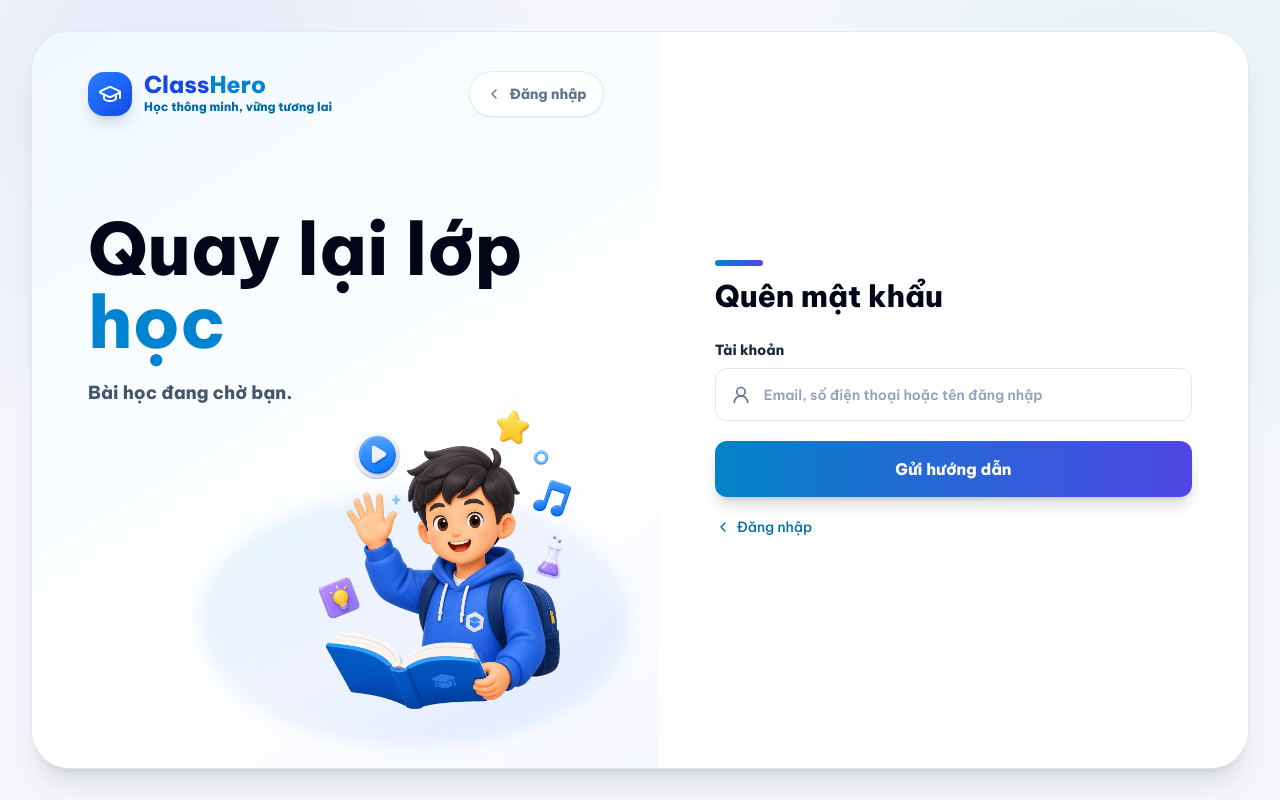
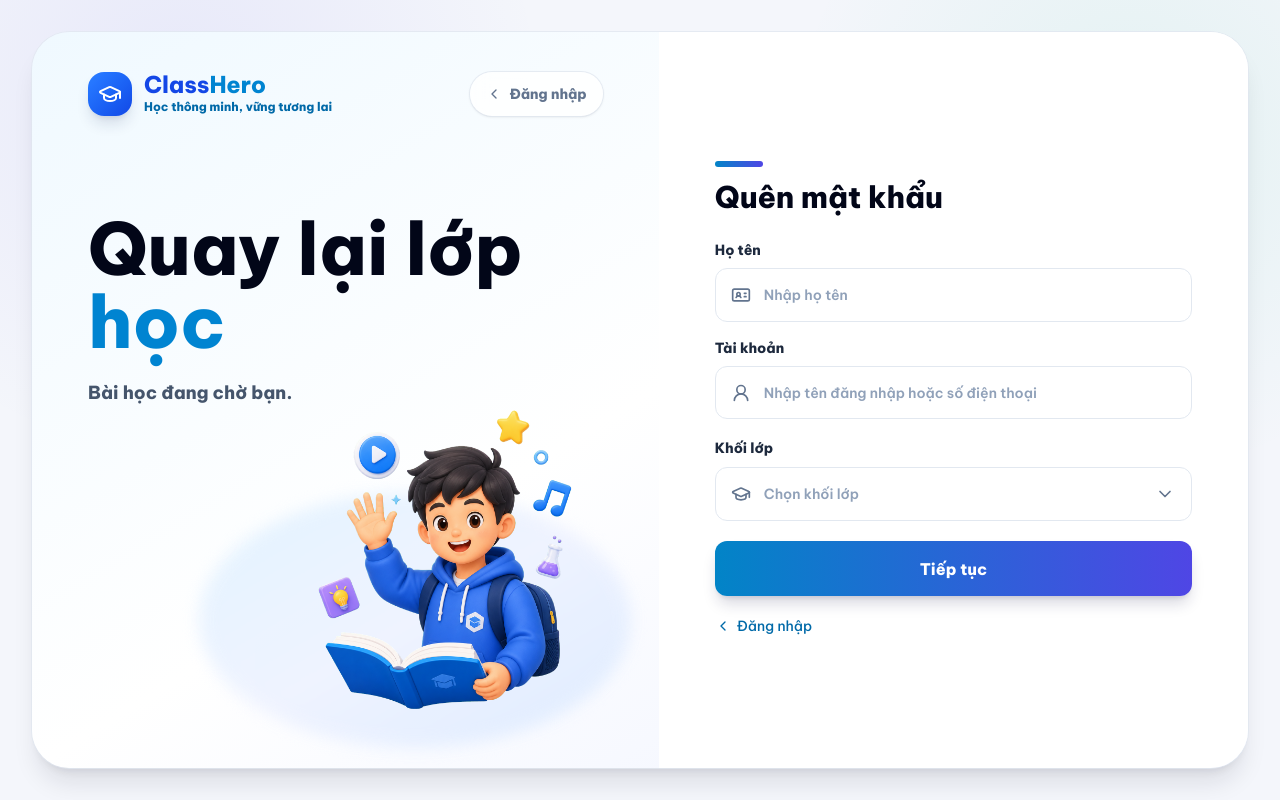
Before and after one commit to DamAnhTuanTB/ClassHero, a Next.js app in the folder apps/web/: page /forgot-password in a window 1280 px wide. Built offline with nearby package versions, Linux system fonts and the light colour scheme.

Commit message:
feat(auth): refine auth forms and feedback

```diff
--- a/apps/web/app/layout.tsx
+++ b/apps/web/app/layout.tsx
@@ -1,5 +1,6 @@
 import type { Metadata } from "next";
 import { Baloo_2, Be_Vietnam_Pro } from "next/font/google";
+import { Toaster } from "sonner";
 import "./globals.css";
 
 const beVietnamPro = Be_Vietnam_Pro({
@@ -26,7 +27,10 @@ export default function RootLayout({
 }>) {
   return (
     <html lang="vi">
-      <body className={`${beVietnamPro.variable} ${baloo2.variable}`}>{children}</body>
+      <body className={`${beVietnamPro.variable} ${baloo2.variable}`}>
+        {children}
+        <Toaster position="top-right" richColors closeButton />
+      </body>
     </html>
   );
 }
--- a/apps/web/features/auth/auth-form-primitives.tsx
+++ b/apps/web/features/auth/auth-form-primitives.tsx
@@ -115,7 +115,7 @@ export function TextField({
   helperText,
   wrapperClassName,
   labelAction,
-  suppressBrowserSuggestions = false,
+  suppressBrowserSuggestions = true,
   onBlur,
   onFocus,
   readOnly,
@@ -127,7 +127,7 @@ export function TextField({
   );
   const isPasswordField = type === "password";
   const inputType = isPasswordField && isPasswordVisible ? "text" : type;
-  const inputAutoComplete = suppressBrowserSuggestions ? "new-password" : autoComplete;
+  const inputAutoComplete = suppressBrowserSuggestions ? "off" : (autoComplete ?? "off");
 
   return (
     <div className={wrapperClassName}>
@@ -153,6 +153,7 @@ export function TextField({
           data-bwignore={suppressBrowserSuggestions ? "true" : undefined}
           data-form-type={suppressBrowserSuggestions ? "other" : undefined}
           data-lpignore={suppressBrowserSuggestions ? "true" : undefined}
+          aria-autocomplete={suppressBrowserSuggestions ? "none" : undefined}
           readOnly={suppressBrowserSuggestions ? isSuggestionLocked : readOnly}
           onBlur={(event) => {
             if (suppressBrowserSuggestions) {
--- a/apps/web/features/auth/auth-forms.tsx
+++ b/apps/web/features/auth/auth-forms.tsx
@@ -9,19 +9,23 @@ import {
   VenusAndMars,
 } from "lucide-react";
 import Link from "next/link";
-import { useState } from "react";
+import { useRouter } from "next/navigation";
+import { useEffect, useState } from "react";
 import { useForm } from "react-hook-form";
+import { toast } from "sonner";
 import {
   forgotPasswordSchema,
   loginSchema,
   parentRegisterSchema,
   resetPasswordSchema,
   studentRegisterSchema,
+  verifiedResetPasswordSchema,
   type ForgotPasswordFormValues,
   type LoginFormValues,
   type ParentRegisterFormValues,
   type ResetPasswordFormValues,
   type StudentRegisterFormValues,
+  type VerifiedResetPasswordFormValues,
 } from "./auth-schemas";
 import {
   FormHeader,
@@ -72,9 +76,12 @@ async function submitMock(
 }
 
 export function LoginForm() {
+  const router = useRouter();
   const [submitState, setSubmitState] = useState<SubmitState>({ status: "idle" });
   const [rememberLogin, setRememberLogin] = useState(true);
   const form = useForm<LoginFormValues>({
+    mode: "onChange",
+    reValidateMode: "onChange",
     resolver: zodResolver(loginSchema),
     defaultValues: {
       identifier: "",
@@ -83,9 +90,24 @@ export function LoginForm() {
   });
   const isPending = form.formState.isSubmitting;
 
+  useEffect(() => {
+    const searchParams = new URLSearchParams(window.location.search);
+
+    if (searchParams.get("passwordChanged") !== "1") {
+      return;
+    }
+
+    toast.success("Đã đổi mật khẩu thành công", {
+      description: "Vui lòng đăng nhập lại.",
+      duration: 4200,
+    });
+    router.replace("/login", { scroll: false });
+  }, [router]);
+
   return (
     <form
       className="grid gap-5"
+      autoComplete="off"
       onSubmit={form.handleSubmit(() => submitMock("login", setSubmitState))}
     >
         <FormHeader title="Đăng nhập" />
@@ -93,9 +115,9 @@ export function LoginForm() {
         <div className="grid gap-4">
           <TextField
             id="identifier"
-          label="Tài khoản"
-          placeholder="Email, số điện thoại hoặc tên đăng nhập"
-          autoComplete="username"
+            label="Tên đăng nhập"
+            placeholder="Nhập tên đăng nhập hoặc số điện thoại"
+            autoComplete="off"
             error={form.formState.errors.identifier}
             disabled={isPending}
             {...form.register("identifier")}
@@ -105,7 +127,7 @@ export function LoginForm() {
             label="Mật khẩu"
             type="password"
             placeholder="Nhập mật khẩu"
-          autoComplete="current-password"
+            autoComplete="off"
             error={form.formState.errors.password}
             disabled={isPending}
             {...form.register("password")}
@@ -134,6 +156,7 @@ export function LoginForm() {
           <label className="inline-flex min-h-10 shrink-0 cursor-pointer items-center gap-2 font-semibold text-slate-700 transition hover:text-slate-950">
             <input
               type="checkbox"
+              autoComplete="off"
               checked={rememberLogin}
               disabled={isPending}
               onChange={(event) => setRememberLogin(event.target.checked)}
@@ -191,10 +214,12 @@ export function StudentRegisterForm() {
       username: "",
       password: "",
       confirmPassword: "",
+      acceptedTerms: false,
     },
   });
   const isPending = form.formState.isSubmitting;
   const hasNoPhone = form.watch("hasNoPhone");
+  const acceptedTerms = form.watch("acceptedTerms");
 
   return (
     <form
@@ -291,6 +316,7 @@ export function StudentRegisterForm() {
             <label className="inline-flex min-h-8 cursor-pointer items-center gap-2 text-xs font-bold text-slate-600 transition hover:text-slate-950">
               <input
                 type="checkbox"
+                autoComplete="off"
                 checked={hasNoPhone}
                 disabled={isPending}
                 onChange={(event) => {
@@ -372,6 +398,41 @@ export function StudentRegisterForm() {
         />
       ) : null}
 
+      <div className="text-sm font-semibold leading-6 text-slate-700">
+        <div className="flex flex-wrap items-start gap-x-1.5 gap-y-1">
+          <label className="inline-flex cursor-pointer items-start gap-3 transition hover:text-slate-950">
+            <input
+              type="checkbox"
+              autoComplete="off"
+              disabled={isPending}
+              className="peer sr-only"
+              {...form.register("acceptedTerms")}
+            />
+            <span
+              className={`mt-0.5 flex h-5 w-5 shrink-0 items-center justify-center rounded-md border transition peer-focus-visible:ring-4 peer-focus-visible:ring-indigo-100 peer-disabled:cursor-not-allowed peer-disabled:opacity-60 ${
+                acceptedTerms
+                  ? "border-[var(--auth-primary)] bg-[var(--auth-primary)] text-white shadow-sm shadow-indigo-950/10"
+                  : "border-slate-300 bg-white text-transparent"
+              }`}
+            >
+              <Check className="h-3.5 w-3.5" aria-hidden="true" />
+            </span>
+            <span>Tôi đã đọc và đồng ý với</span>
+          </label>
+          <Link
+            className="font-extrabold text-blue-600 underline-offset-4 hover:text-blue-700 hover:underline"
+            href="/terms"
+          >
+            Điều khoản sử dụng
+          </Link>
+        </div>
+        {form.formState.errors.acceptedTerms ? (
+          <span className="mt-1 block text-sm font-semibold leading-5 text-red-600">
+            {form.formState.errors.acceptedTerms.message}
+          </span>
+        ) : null}
+      </div>
+
       <SubmitButton isPending={isPending}>Tạo tài khoản học sinh</SubmitButton>
       <p className="text-center text-sm text-slate-600">
         Đã có tài khoản?{" "}
@@ -389,61 +450,65 @@ export function StudentRegisterForm() {
 export function ParentRegisterForm() {
   const [submitState, setSubmitState] = useState<SubmitState>({ status: "idle" });
   const form = useForm<ParentRegisterFormValues>({
+    mode: "onChange",
+    reValidateMode: "onChange",
     resolver: zodResolver(parentRegisterSchema),
     defaultValues: {
-      email: "",
+      fullName: "",
       phone: "",
+      address: "",
       password: "",
       confirmPassword: "",
-      fullName: "",
+      acceptedTerms: false,
     },
   });
   const isPending = form.formState.isSubmitting;
+  const acceptedTerms = form.watch("acceptedTerms");
 
   return (
     <form
       className="grid gap-5"
+      autoComplete="off"
       onSubmit={form.handleSubmit(() => submitMock("register-parent", setSubmitState))}
     >
       <FormHeader title="Đăng ký" />
 
       <div className="grid gap-4 sm:grid-cols-2">
         <TextField
-          id="parent-email"
-          label="Email"
-          type="email"
-          placeholder="name@example.com"
-          autoComplete="email"
-          error={form.formState.errors.email}
+          id="parent-full-name"
+          label="Họ tên phụ huynh"
+          placeholder="Nhập họ tên"
+          autoComplete="off"
+          error={form.formState.errors.fullName}
           disabled={isPending}
-          {...form.register("email")}
+          {...form.register("fullName")}
         />
         <TextField
           id="parent-phone"
           label="Số điện thoại"
           type="tel"
-          placeholder="0900000000"
-          autoComplete="tel"
+          placeholder="Nhập số điện thoại"
+          autoComplete="off"
           error={form.formState.errors.phone}
           disabled={isPending}
           {...form.register("phone")}
         />
         <TextField
-          id="parent-full-name"
-          label="Họ tên phụ huynh"
-          placeholder="Nhập họ tên"
-          autoComplete="name"
-          error={form.formState.errors.fullName}
+          id="parent-address"
+          label="Địa chỉ"
+          placeholder="Nhập địa chỉ"
+          autoComplete="off"
+          error={form.formState.errors.address}
           disabled={isPending}
           wrapperClassName="sm:col-span-2"
-          {...form.register("fullName")}
+          {...form.register("address")}
         />
         <TextField
           id="parent-password"
           label="Mật khẩu"
           type="password"
           placeholder="Tối thiểu 6 ký tự"
-          autoComplete="new-password"
+          autoComplete="off"
           error={form.formState.errors.password}
           disabled={isPending}
           {...form.register("password")}
@@ -453,7 +518,7 @@ export function ParentRegisterForm() {
           label="Nhập lại mật khẩu"
           type="password"
           placeholder="Nhập lại mật khẩu"
-          autoComplete="new-password"
+          autoComplete="off"
           error={form.formState.errors.confirmPassword}
           disabled={isPending}
           {...form.register("confirmPassword")}
@@ -468,6 +533,41 @@ export function ParentRegisterForm() {
           detail={submitState.result.detail}
         />
       ) : null}
+
+      <div className="text-sm font-semibold leading-6 text-slate-700">
+        <div className="flex flex-wrap items-start gap-x-1.5 gap-y-1">
+          <label className="inline-flex cursor-pointer items-start gap-3 transition hover:text-slate-950">
+            <input
+              type="checkbox"
+              autoComplete="off"
+              disabled={isPending}
+              className="peer sr-only"
+              {...form.register("acceptedTerms")}
+            />
+            <span
+              className={`mt-0.5 flex h-5 w-5 shrink-0 items-center justify-center rounded-md border transition peer-focus-visible:ring-4 peer-focus-visible:ring-indigo-100 peer-disabled:cursor-not-allowed peer-disabled:opacity-60 ${
+                acceptedTerms
+                  ? "border-[var(--auth-primary)] bg-[var(--auth-primary)] text-white shadow-sm shadow-indigo-950/10"
+                  : "border-slate-300 bg-white text-transparent"
+              }`}
+            >
+              <Check className="h-3.5 w-3.5" aria-hidden="true" />
+            </span>
+            <span>Tôi đã đọc và đồng ý với</span>
+          </label>
+          <Link
+            className="font-extrabold text-blue-600 underline-offset-4 hover:text-blue-700 hover:underline"
+            href="/terms"
+          >
+            Điều khoản sử dụng
+          </Link>
+        </div>
+        {form.formState.errors.acceptedTerms ? (
+          <span className="mt-1 block text-sm font-semibold leading-5 text-red-600">
+            {form.formState.errors.acceptedTerms.message}
+          </span>
+        ) : null}
+      </div>
 
       <SubmitButton isPending={isPending}>Tiếp tục</SubmitButton>
       <p className="text-center text-sm text-slate-600">
@@ -484,42 +584,87 @@ export function ParentRegisterForm() {
 }
 
 export function ForgotPasswordForm() {
+  const [isVerified, setIsVerified] = useState(false);
   const [submitState, setSubmitState] = useState<SubmitState>({ status: "idle" });
   const form = useForm<ForgotPasswordFormValues>({
+    mode: "onChange",
+    reValidateMode: "onChange",
     resolver: zodResolver(forgotPasswordSchema),
     defaultValues: {
+      fullName: "",
       identifier: "",
     },
   });
   const isPending = form.formState.isSubmitting;
 
+  async function handleForgotPasswordSubmit() {
+    try {
+      await runMockAuthAction("forgot-password");
+      setSubmitState({ status: "idle" });
+      setIsVerified(true);
+    } catch {
+      setSubmitState({
+        status: "error",
+        message: "Chưa thể xác minh thông tin. Vui lòng thử lại sau ít phút.",
+      });
+    }
+  }
+
+  if (isVerified) {
+    return <VerifiedResetPasswordForm />;
+  }
+
   return (
     <form
       className="grid gap-5"
-      onSubmit={form.handleSubmit(() => submitMock("forgot-password", setSubmitState))}
+      autoComplete="off"
+      onSubmit={form.handleSubmit(handleForgotPasswordSubmit)}
     >
       <FormHeader title="Quên mật khẩu" />
 
+      <div className="grid gap-4">
+        <TextField
+          id="forgot-full-name"
+          label="Họ tên"
+          placeholder="Nhập họ tên"
+          autoComplete="off"
+          error={form.formState.errors.fullName}
+          disabled={isPending}
+          {...form.register("fullName")}
+        />
         <TextField
           id="forgot-identifier"
           label="Tài khoản"
-        placeholder="Email, số điện thoại hoặc tên đăng nhập"
-        autoComplete="username"
+          placeholder="Nhập tên đăng nhập hoặc số điện thoại"
+          autoComplete="off"
           error={form.formState.errors.identifier}
           disabled={isPending}
           {...form.register("identifier")}
         />
+        <OptionField
+          id="forgot-grade"
+          label="Khối lớp"
+          value={form.watch("grade") ? String(form.watch("grade")) : ""}
+          placeholder="Chọn khối lớp"
+          options={gradeOptions}
+          error={form.formState.errors.grade}
+          disabled={isPending}
+          icon={<GraduationCap className="h-5 w-5" aria-hidden="true" />}
+          onChange={(value) =>
+            form.setValue("grade", Number(value), {
+              shouldDirty: true,
+              shouldTouch: true,
+              shouldValidate: true,
+            })
+          }
+        />
+      </div>
 
-      {submitState.status === "success" ? (
-        <FormStatus
-          tone="success"
-          title={submitState.result.title}
-          message={submitState.result.message}
-          detail={submitState.result.detail}
-        />
+      {submitState.status === "error" ? (
+        <FormStatus tone="error" title="Không thể xác minh" message={submitState.message} />
       ) : null}
 
-      <SubmitButton isPending={isPending}>Gửi hướng dẫn</SubmitButton>
+      <SubmitButton isPending={isPending}>Tiếp tục</SubmitButton>
 
       <div className="text-sm text-slate-600">
         <Link
@@ -530,6 +675,77 @@ export function ForgotPasswordForm() {
           Đăng nhập
         </Link>
       </div>
+    </form>
+  );
+}
+
+function VerifiedResetPasswordForm() {
+  const router = useRouter();
+  const [submitState, setSubmitState] = useState<SubmitState>({ status: "idle" });
+  const form = useForm<VerifiedResetPasswordFormValues>({
+    mode: "onChange",
+    reValidateMode: "onChange",
+    resolver: zodResolver(verifiedResetPasswordSchema),
+    defaultValues: {
+      newPassword: "",
+      confirmPassword: "",
+    },
+  });
+  const isPending = form.formState.isSubmitting;
+
+  async function handleResetPasswordSubmit() {
+    try {
+      await runMockAuthAction("reset-password");
+      router.replace("/login?passwordChanged=1");
+    } catch {
+      setSubmitState({
+        status: "error",
+        message: "Chưa thể đổi mật khẩu. Vui lòng thử lại sau ít phút.",
+      });
+    }
+  }
+
+  return (
+    <form
+      className="grid gap-5"
+      autoComplete="off"
+      onSubmit={form.handleSubmit(handleResetPasswordSubmit)}
+    >
+      <FormHeader title="Đổi mật khẩu" />
+
+      <div className="grid gap-4">
+        <TextField
+          id="verified-new-password"
+          label="Mật khẩu mới"
+          type="password"
+          autoComplete="off"
+          error={form.formState.errors.newPassword}
+          disabled={isPending}
+          {...form.register("newPassword")}
+        />
+        <TextField
+          id="verified-confirm-password"
+          label="Nhập lại mật khẩu mới"
+          type="password"
+          autoComplete="off"
+          error={form.formState.errors.confirmPassword}
+          disabled={isPending}
+          {...form.register("confirmPassword")}
+        />
+      </div>
+
+      {submitState.status === "error" ? (
+        <FormStatus tone="error" title="Không thể đổi mật khẩu" message={submitState.message} />
+      ) : null}
+
+      <SubmitButton isPending={isPending}>Đổi mật khẩu</SubmitButton>
+      <Link
+        className="inline-flex items-center gap-1.5 text-sm font-medium text-sky-700 hover:text-sky-800"
+        href="/login"
+      >
+        <ChevronLeft className="h-4 w-4" aria-hidden="true" />
+        Đăng nhập
+      </Link>
     </form>
   );
 }
@@ -549,6 +765,7 @@ export function ResetPasswordForm() {
   return (
     <form
       className="grid gap-5"
+      autoComplete="off"
       onSubmit={form.handleSubmit(() => submitMock("reset-password", setSubmitState))}
     >
       <FormHeader title="Đặt lại mật khẩu" />
@@ -558,7 +775,7 @@ export function ResetPasswordForm() {
           id="reset-token"
           label="Mã khôi phục"
           placeholder="Nhập mã trong email"
-          autoComplete="one-time-code"
+          autoComplete="off"
           error={form.formState.errors.token}
           disabled={isPending}
           helperText="Mã này chỉ dùng một lần trong thời gian giới hạn."
@@ -568,7 +785,7 @@ export function ResetPasswordForm() {
           id="new-password"
           label="Mật khẩu mới"
           type="password"
-          autoComplete="new-password"
+          autoComplete="off"
           error={form.formState.errors.newPassword}
           disabled={isPending}
           {...form.register("newPassword")}
@@ -577,7 +794,7 @@ export function ResetPasswordForm() {
           id="confirm-password"
           label="Nhập lại mật khẩu mới"
           type="password"
-          autoComplete="new-password"
+          autoComplete="off"
           error={form.formState.errors.confirmPassword}
           disabled={isPending}
           {...form.register("confirmPassword")}
--- a/apps/web/features/auth/auth-schemas.ts
+++ b/apps/web/features/auth/auth-schemas.ts
@@ -7,14 +7,18 @@ const maxStudentBirthYear = currentYear - 8;
 
 const vietnamPhoneSchema = z
   .string()
+  .trim()
   .min(9, "Số điện thoại chưa hợp lệ.")
   .max(12, "Số điện thoại quá dài.")
   .regex(/^[0-9+]+$/, "Số điện thoại chỉ gồm số hoặc dấu +.");
 
 const requiredText = (message: string) => z.string().trim().min(1, message);
+const acceptedTermsSchema = z.boolean().refine((value) => value, {
+  message: "Bạn cần đồng ý với Điều khoản sử dụng để đăng ký.",
+});
 
 export const loginSchema = z.object({
-  identifier: z.string().min(3, "Nhập email, số điện thoại hoặc tên đăng nhập."),
+  identifier: requiredText("Nhập tên đăng nhập hoặc số điện thoại."),
   password: z.string().min(1, "Nhập mật khẩu."),
 });
 
@@ -39,10 +43,12 @@ export const studentRegisterSchema = z
     hasNoPhone: z.boolean(),
     username: z
       .string()
+      .trim()
       .min(4, "Tên đăng nhập cần ít nhất 4 ký tự.")
       .regex(/^[a-zA-Z0-9_]+$/, "Tên đăng nhập chỉ gồm chữ, số hoặc dấu _."),
     password: passwordSchema,
     confirmPassword: z.string().optional(),
+    acceptedTerms: acceptedTermsSchema,
   })
   .superRefine((values, context) => {
     if (!values.grade) {
@@ -112,20 +118,54 @@ export const studentRegisterSchema = z
 
 export const parentRegisterSchema = z
   .object({
-    email: z.string().email("Email chưa đúng định dạng."),
+    fullName: requiredText("Nhập họ tên phụ huynh."),
     phone: vietnamPhoneSchema,
+    address: requiredText("Nhập địa chỉ."),
     password: passwordSchema,
-    confirmPassword: z.string().min(1, "Nhập lại mật khẩu."),
-    fullName: z.string().min(2, "Nhập họ tên phụ huynh."),
+    confirmPassword: z.string().optional(),
+    acceptedTerms: acceptedTermsSchema,
   })
-  .refine((values) => values.password === values.confirmPassword, {
+  .superRefine((values, context) => {
+    if (!values.confirmPassword?.trim()) {
+      context.addIssue({
+        code: "custom",
+        message: "Nhập lại mật khẩu.",
+        path: ["confirmPassword"],
+      });
+
+      return;
+    }
+
+    if (values.password && values.password !== values.confirmPassword) {
+      context.addIssue({
+        code: "custom",
+        message: "Mật khẩu nhập lại chưa khớp.",
+        path: ["confirmPassword"],
+      });
+    }
+  });
+
+export const forgotPasswordSchema = z.object({
+  fullName: requiredText("Nhập họ tên."),
+  identifier: requiredText("Nhập tên đăng nhập hoặc số điện thoại."),
+  grade: z
+    .number({ error: "Chọn khối lớp." })
+    .int()
+    .min(3, "Khối lớp từ 3 trở lên.")
+    .max(12, "Khối lớp tối đa là 12.")
+    .optional()
+    .refine((value) => value !== undefined, "Chọn khối lớp."),
+});
+
+export const verifiedResetPasswordSchema = z
+  .object({
+    newPassword: passwordSchema,
+    confirmPassword: z.string().min(1, "Nhập lại mật khẩu mới."),
+  })
+  .refine((values) => values.newPassword === values.confirmPassword, {
     message: "Mật khẩu nhập lại chưa khớp.",
     path: ["confirmPassword"],
   });
-
-export const forgotPasswordSchema = z.object({
-  identifier: z.string().min(3, "Nhập email, số điện thoại hoặc tên đăng nhập."),
-});
 
 export const resetPasswordSchema = z
   .object({
@@ -143,3 +183,4 @@ export type StudentRegisterFormValues = z.infer<typeof studentRegisterSchema>;
 export type ParentRegisterFormValues = z.infer<typeof parentRegisterSchema>;
 export type ForgotPasswordFormValues = z.infer<typeof forgotPasswordSchema>;
 export type ResetPasswordFormValues = z.infer<typeof resetPasswordSchema>;
+export type VerifiedResetPasswordFormValues = z.infer<typeof verifiedResetPasswordSchema>;
--- a/apps/web/package.json
+++ b/apps/web/package.json
@@ -26,6 +26,7 @@
     "react": "19.2.7",
     "react-dom": "19.2.7",
     "react-hook-form": "7.68.0",
+    "sonner": "^2.0.7",
     "tailwind-merge": "3.4.0",
     "tailwindcss": "4.3.2",
     "zod": "4.2.1",
```
Also changed, not shown: 3 other files (tests, documents, lock files or other folders). Lines whose indentation alone changed are shown as unchanged.
